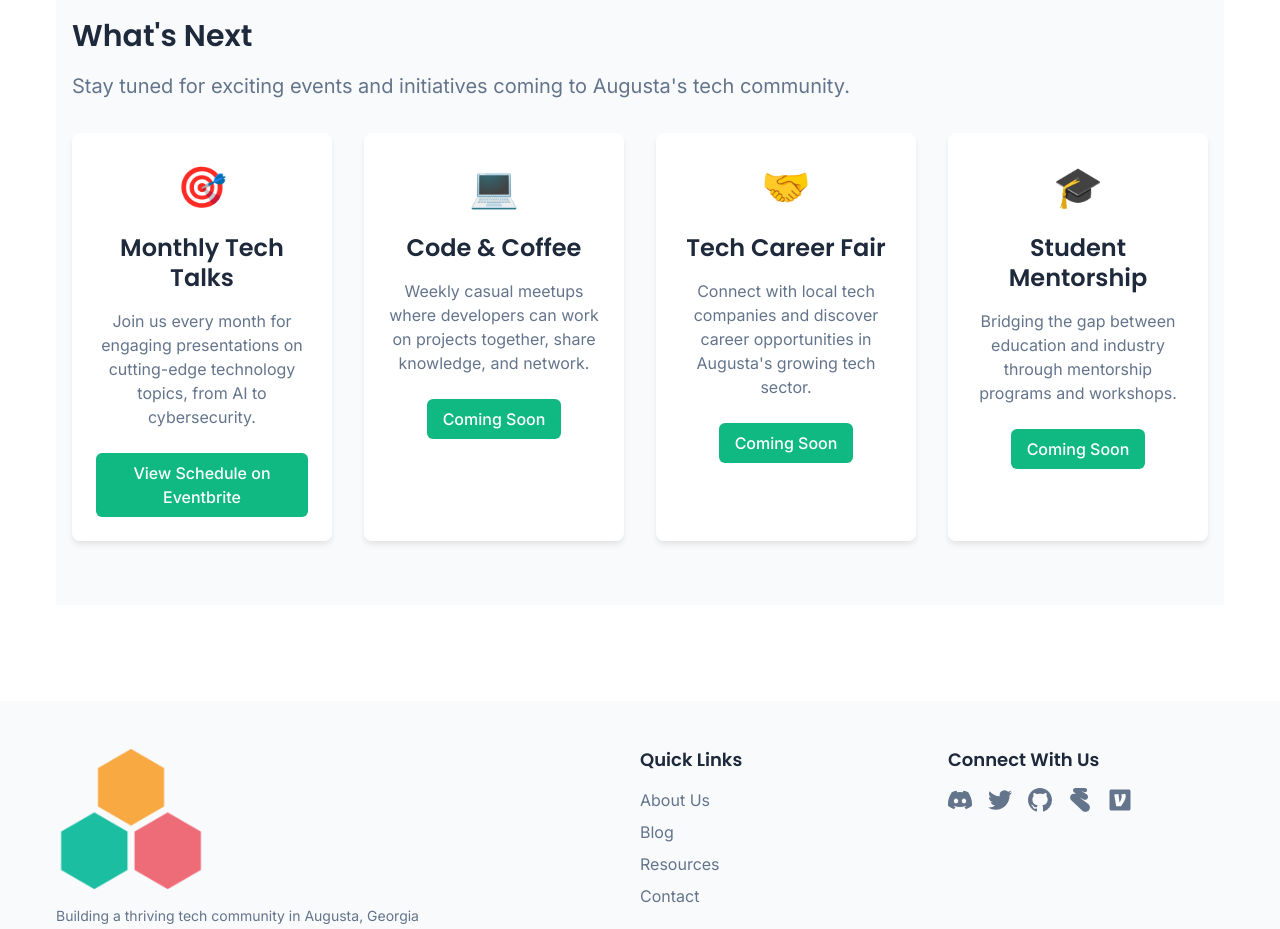
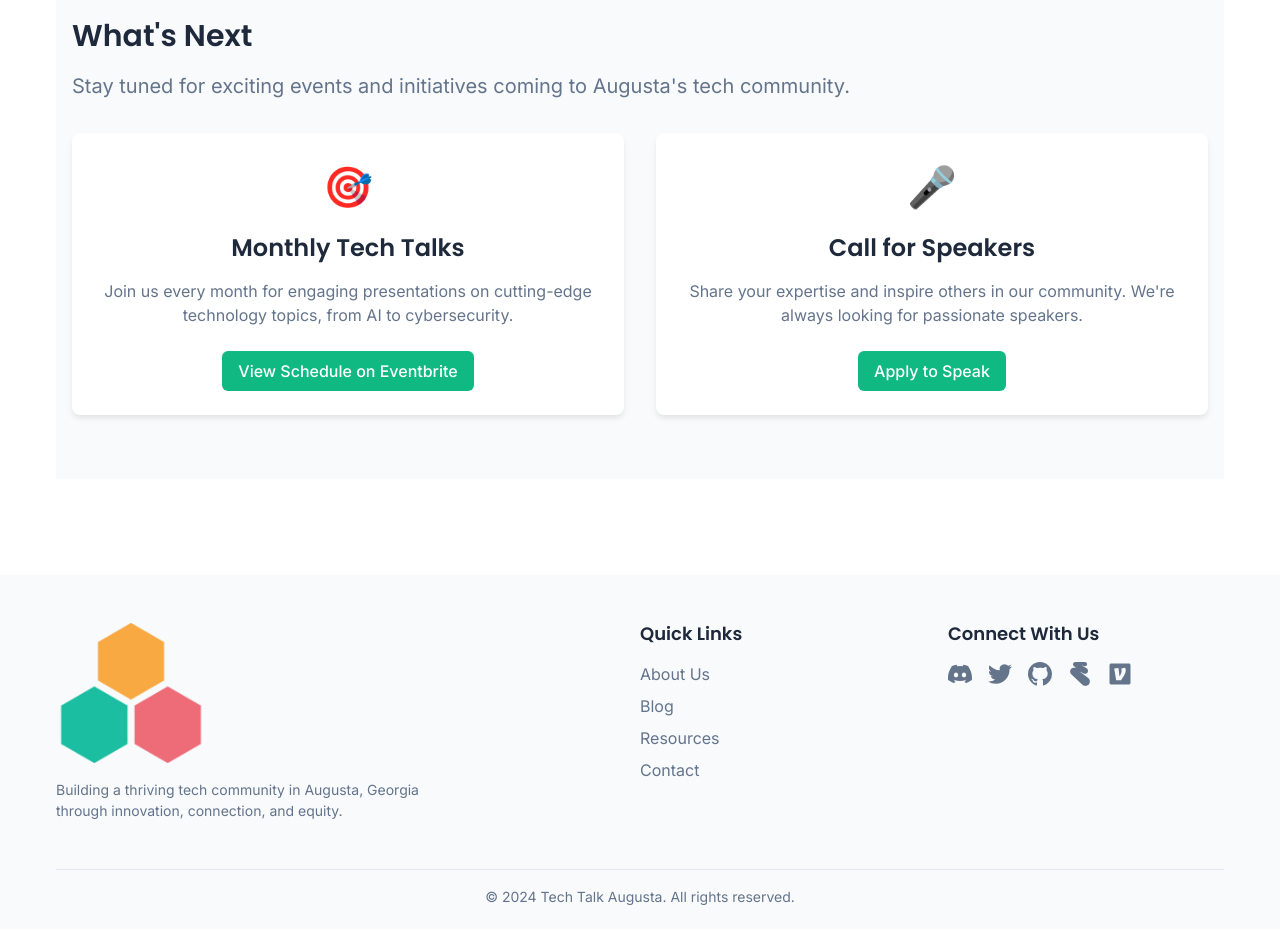
Before and after one commit to SoftGroundDev/techtalkaugusta, a SvelteKit app: page / in a window 1280 px wide. Shown: the part 1800-2729 px from the top of the page. Built offline with nearby package versions, Linux system fonts and the light colour scheme.

Commit message:
readd call for speakers, updated github

```diff
--- a/src/routes/+page.svelte
+++ b/src/routes/+page.svelte
@@ -154,33 +154,15 @@
 			</div>
 
 			<div class="whats-next-card">
-				<div class="card-icon">💻</div>
-				<h3>Code & Coffee</h3>
+				<div class="card-icon">🎤</div>
+				<h3>Call for Speakers</h3>
 				<p>
-					Weekly casual meetups where developers can work on projects together, share knowledge, and
-					network.
+					Share your expertise and inspire others in our community. We're always looking for passionate
+					speakers.
 				</p>
-				<button class="btn btn-secondary" disabled>Coming Soon</button>
+				<a href="/forms/call-for-speakers" class="btn btn-secondary">Apply to Speak</a>
 			</div>
 
-			<div class="whats-next-card">
-				<div class="card-icon">🤝</div>
-				<h3>Tech Career Fair</h3>
-				<p>
-					Connect with local tech companies and discover career opportunities in Augusta's growing
-					tech sector.
-				</p>
-				<button class="btn btn-secondary" disabled>Coming Soon</button>
-			</div>
-
-			<div class="whats-next-card">
-				<div class="card-icon">🎓</div>
-				<h3>Student Mentorship</h3>
-				<p>
-					Bridging the gap between education and industry through mentorship programs and workshops.
-				</p>
-				<button class="btn btn-secondary" disabled>Coming Soon</button>
-			</div>
 		</div>
 	</div>
 </section>
--- a/src/routes/Footer.svelte
+++ b/src/routes/Footer.svelte
@@ -65,7 +65,7 @@
 						</svg>
 					</a>
 					<a
-						href="https://github.com/techtalkaugusta"
+						href="https://github.com/SoftGroundDev/techtalkaugusta"
 						target="_blank"
 						rel="noopener noreferrer"
 						aria-label="Follow us on GitHub"
--- a/src/routes/forms/call-for-speakers/+page.svelte
+++ b/src/routes/forms/call-for-speakers/+page.svelte
@@ -1,9 +1,124 @@
-<iframe
-	src="https://wax-warbler-fff.notion.site/ebd/194bc6eec566802e8557f2ce3ca6ac2f"
-	width="100%"
-	title="call for speakers"
-	height="1100"
-	frameborder="0"
-	allowfullscreen
-	style="border-radius: 10px; box-shadow: 5px 10px 20px 10px rgba(0,0,0,0.5);"
-></iframe>
+<script lang="ts">
+	import { page } from '$app/stores';
+</script>
+
+<svelte:head>
+	<title>Call for Speakers - Tech Talk Augusta</title>
+	<meta
+		name="description"
+		content="Share your expertise with Augusta's tech community. Apply to speak at our monthly tech talks and workshops."
+	/>
+</svelte:head>
+
+<section class="form-section">
+	<div class="container">
+		<h1>Call for Speakers</h1>
+		<p class="lead">
+			Share your expertise and inspire others in our community. We're always looking for passionate
+			speakers to share their knowledge and experiences.
+		</p>
+
+		<div class="form-container">
+			<iframe
+				src="https://wax-warbler-fff.notion.site/ebd/194bc6eec566802e8557f2ce3ca6ac2f"
+				width="100%"
+				height="600"
+				frameborder="0"
+				allowfullscreen
+			/>
+		</div>
+
+		<div class="speaker-info">
+			<h2>What We're Looking For</h2>
+			<ul class="info-list">
+				<li>
+					<strong>Technical Talks:</strong> Deep dives into programming languages, frameworks, tools,
+					or technologies
+				</li>
+				<li>
+					<strong>Industry Insights:</strong> Trends, best practices, and lessons learned from real-world
+					projects
+				</li>
+				<li>
+					<strong>Career Development:</strong> Tips for career growth, skill development, and professional
+					advancement
+				</li>
+				<li>
+					<strong>Innovation & Future Tech:</strong> Emerging technologies, research, and forward-thinking
+					ideas
+				</li>
+			</ul>
+
+			<h2>Speaker Benefits</h2>
+			<ul class="info-list">
+				<li>Share your expertise with Augusta's growing tech community</li>
+				<li>Build your professional network and personal brand</li>
+				<li>Receive feedback and engage in meaningful discussions</li>
+				<li>Contribute to the growth of Augusta's tech ecosystem</li>
+			</ul>
+		</div>
+	</div>
+</section>
+
+<style>
+	.form-section {
+		padding: var(--spacing-16) 0;
+	}
+
+	.container {
+		max-width: 800px;
+		margin: 0 auto;
+		padding: 0 var(--spacing-4);
+	}
+
+	.lead {
+		font-size: var(--font-size-xl);
+		color: var(--color-text-light);
+		margin-bottom: var(--spacing-8);
+	}
+
+	.form-container {
+		margin: var(--spacing-8) 0;
+		border-radius: var(--radius-lg);
+		overflow: hidden;
+		box-shadow: var(--shadow-md);
+	}
+
+	.speaker-info {
+		margin-top: var(--spacing-12);
+	}
+
+	.info-list {
+		list-style: none;
+		padding: 0;
+		margin: var(--spacing-6) 0;
+	}
+
+	.info-list li {
+		margin-bottom: var(--spacing-4);
+		padding-left: var(--spacing-6);
+		position: relative;
+	}
+
+	.info-list li::before {
+		content: '•';
+		color: var(--color-primary);
+		position: absolute;
+		left: 0;
+	}
+
+	h2 {
+		margin-top: var(--spacing-8);
+		margin-bottom: var(--spacing-4);
+	}
+
+	@media (max-width: 768px) {
+		.form-section {
+			padding: var(--spacing-8) 0;
+		}
+
+		.lead {
+			font-size: var(--font-size-lg);
+		}
+	}
+</style>
```
